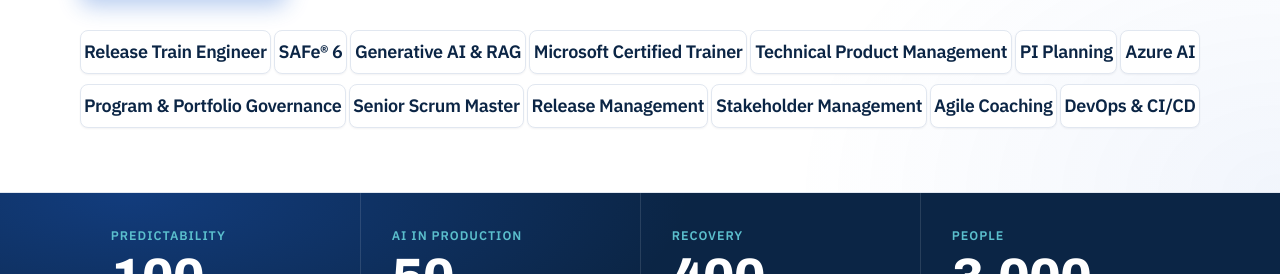
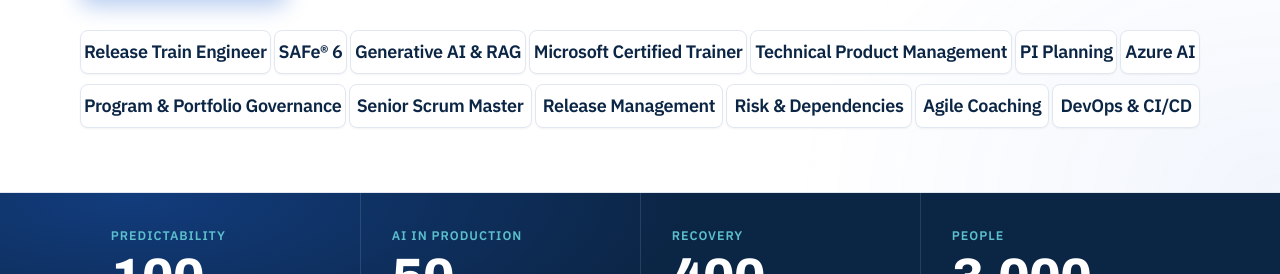
Before and after one commit to Madhan-I/Madhan-I.github.io, a Jekyll site: the page built from index.html, in a window 1280 px wide and 900 px high, scrolled down 407 px. Shown: the part 166-440 px from the top of the window. Built offline with Jekyll 4.4.1, drawn with Linux system fonts in a browser that asks for light colours.

Commit message:
Add Risk & Dependencies skill
Co-Authored-By: Claude Opus 5.5 <noreply@anthropic.com>
Claude-Session: https://claude.ai/code/session_01MFRrTt7LBDdX57m85KHNGp

```diff
--- a/_data/profile.yml
+++ b/_data/profile.yml
@@ -44,7 +44,7 @@ photo: "madhan-headshot-bright.jpg"
 # Skill boxes under the intro. Each group below is its own row on desktop.
 expertise_rows:
   - [Release Train Engineer, SAFe® 6, Generative AI & RAG, Microsoft Certified Trainer, Technical Product Management, PI Planning, Azure AI]
-  - [Program & Portfolio Governance, Senior Scrum Master, Release Management, Stakeholder Management, Agile Coaching, DevOps & CI/CD]
+  - [Program & Portfolio Governance, Senior Scrum Master, Release Management, Risk & Dependencies, Agile Coaching, DevOps & CI/CD]
 
 # The four big numbers under the hero. Keep it to four.
 metrics:
```
